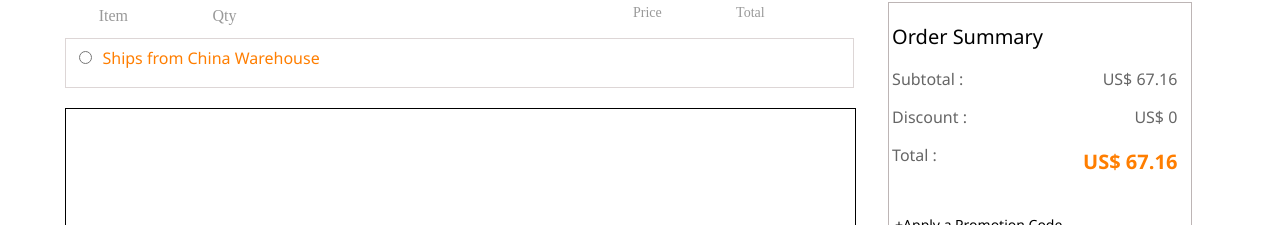
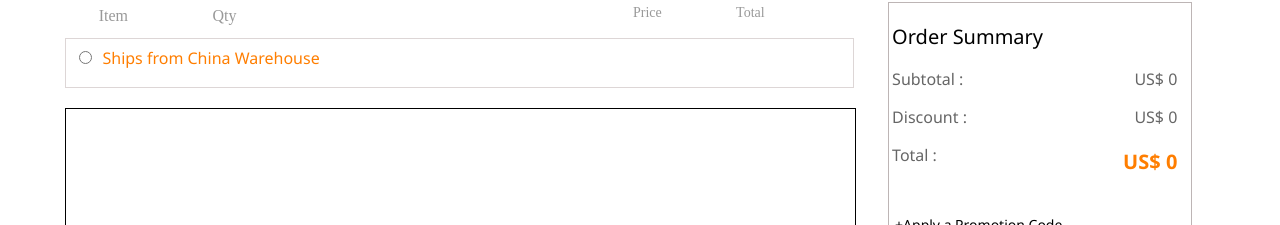
Before and after one commit to VijayaprakashVp/Tomtop_Clone, a plain HTML site: page cart.html in a window 1280 px wide. Shown: the part 378-603 px from the top of the page. Drawn offline with Linux system fonts and the light colour scheme.

Commit message:
Update cart.html

```diff
--- a/cart.html
+++ b/cart.html
@@ -66,9 +66,9 @@
                   <p>Total :</p>
                 </div>
                 <div id="total_number">
-                  <p id="sub_Total">US$ 67.16</p>
+                  <p id="sub_Total">US$ 0</p>
                   <p id="discount">US$ 0</p>
-                  <p id="overall_Total">US$ 67.16</p>
+                  <p id="overall_Total">US$ 0</p>
                 </div>
               </div>
               <div id="promo">
```
